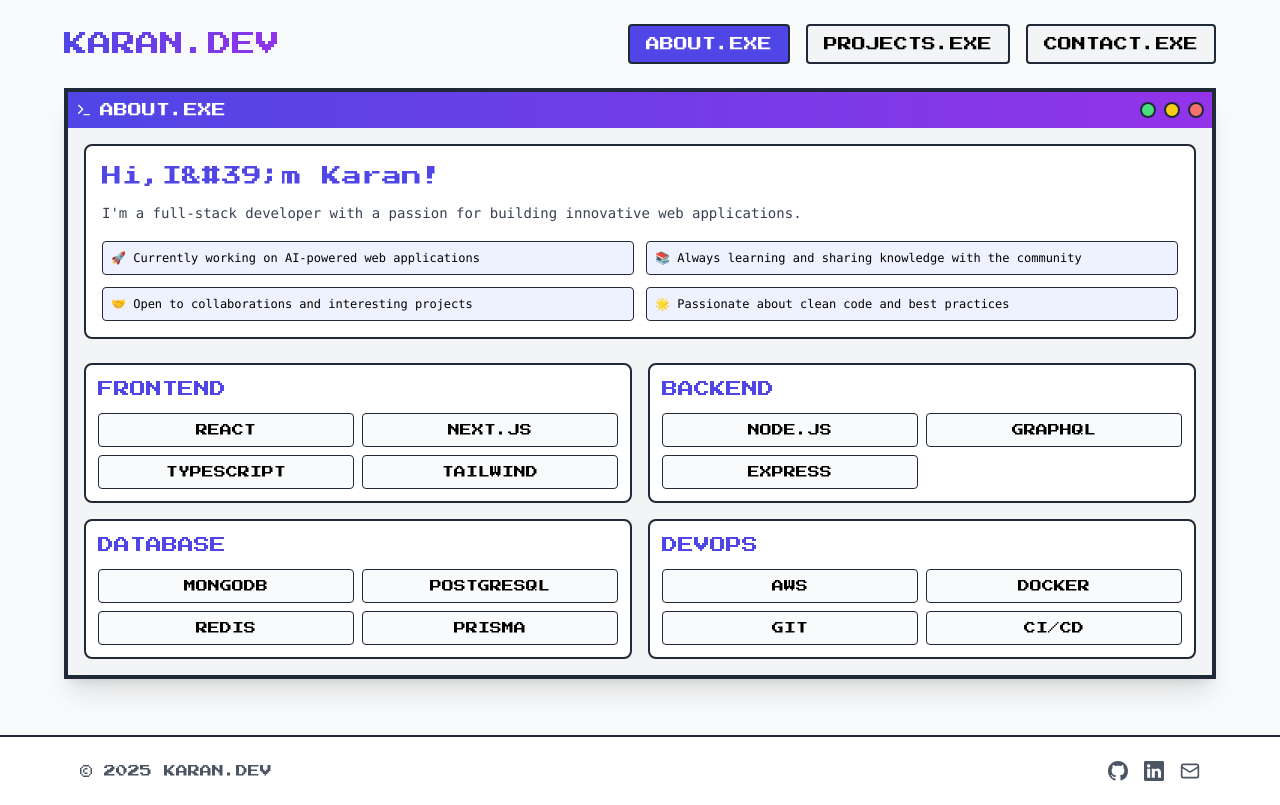
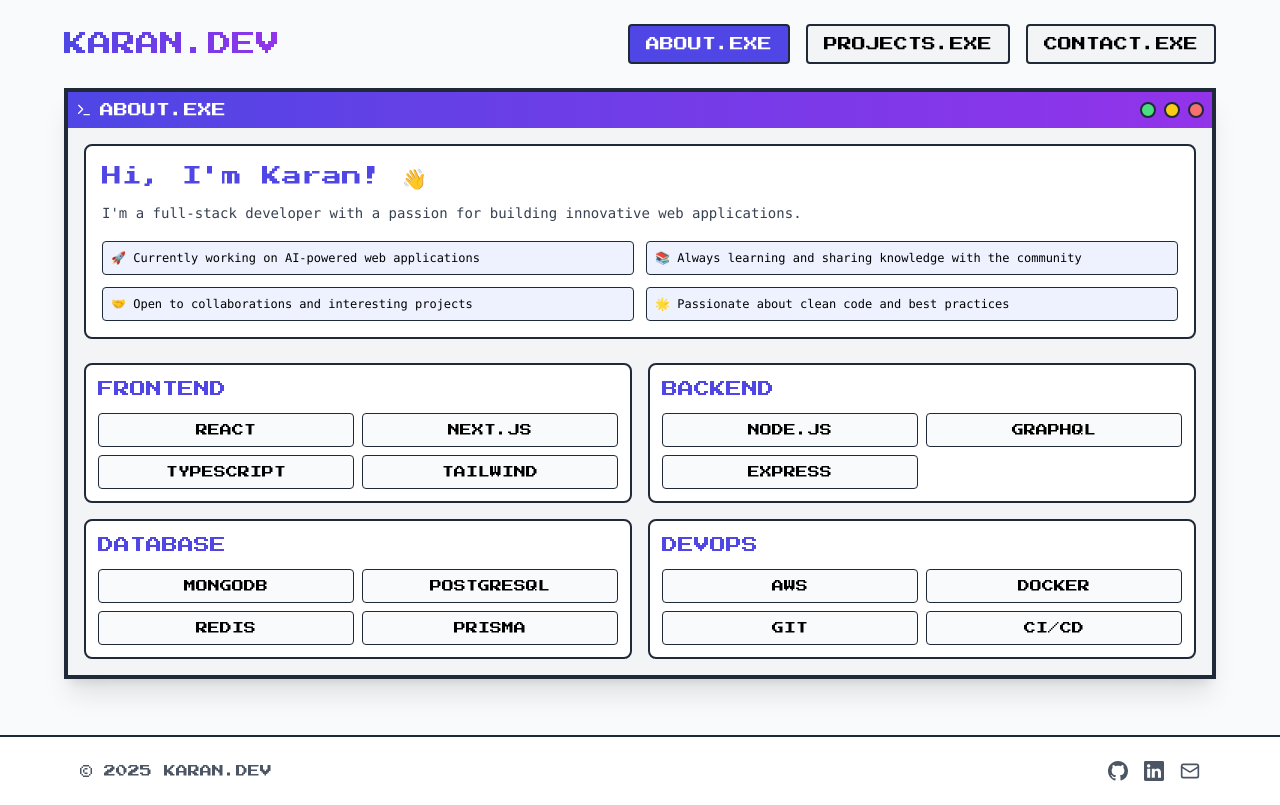
Before and after one commit to ikarn-dev/portfolio, a Next.js app: page / in a window 1280 px wide. Built offline with nearby package versions, Linux system fonts and the light colour scheme.

Commit message:
Update page.tsx

```diff
--- a/src/app/page.tsx
+++ b/src/app/page.tsx
@@ -10,7 +10,7 @@ const Portfolio = () => {
   const [isMenuOpen, setIsMenuOpen] = useState(false);
 
   const aboutMe = {
-    intro: "Hi,I&#39;m Karan!",
+    intro: "Hi, I'm Karan! 👋",
     description: `I'm a full-stack developer with a passion for building innovative web applications.`,
     highlights: [
       "🚀 Currently working on AI-powered web applications",
```
